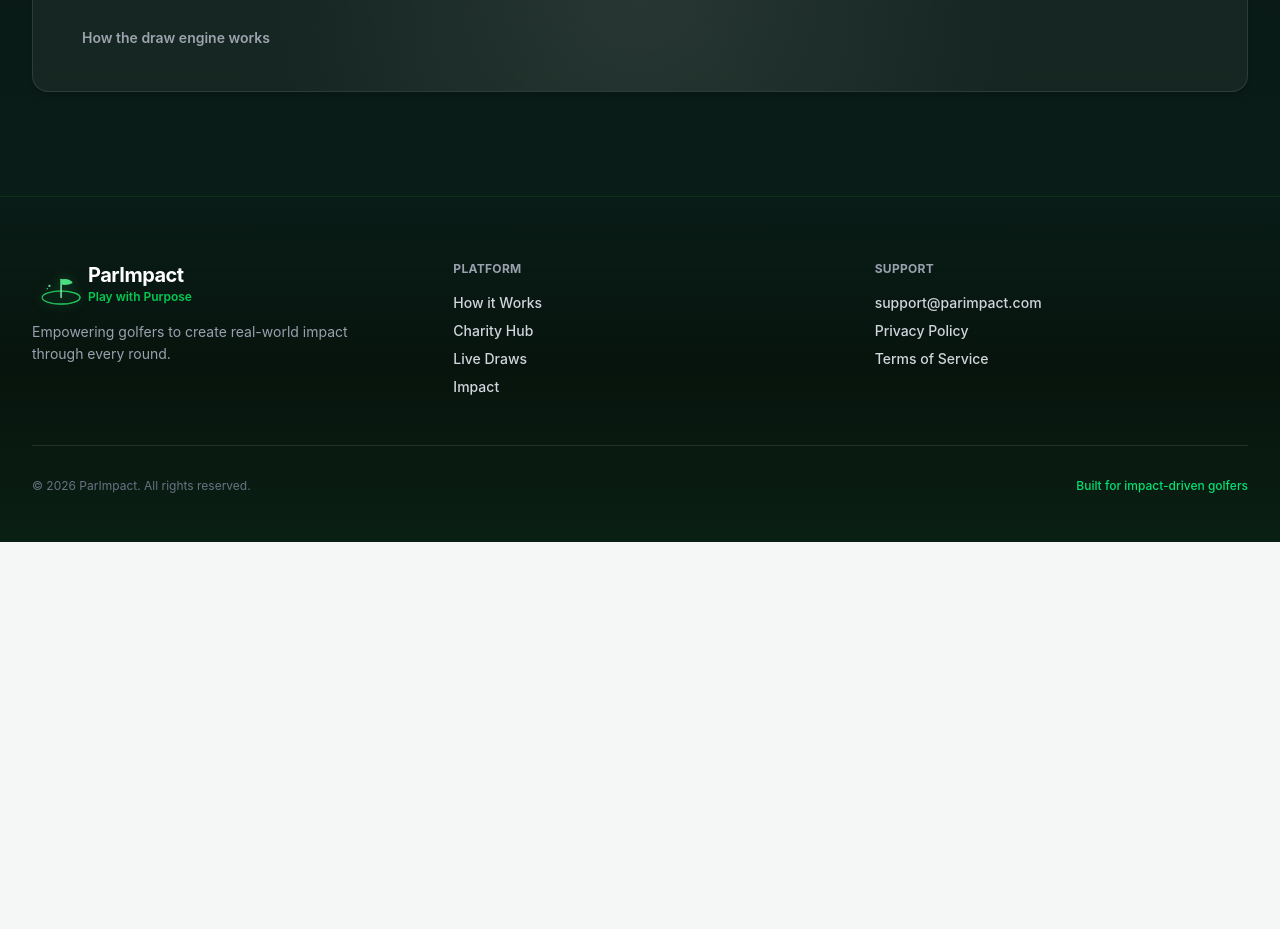
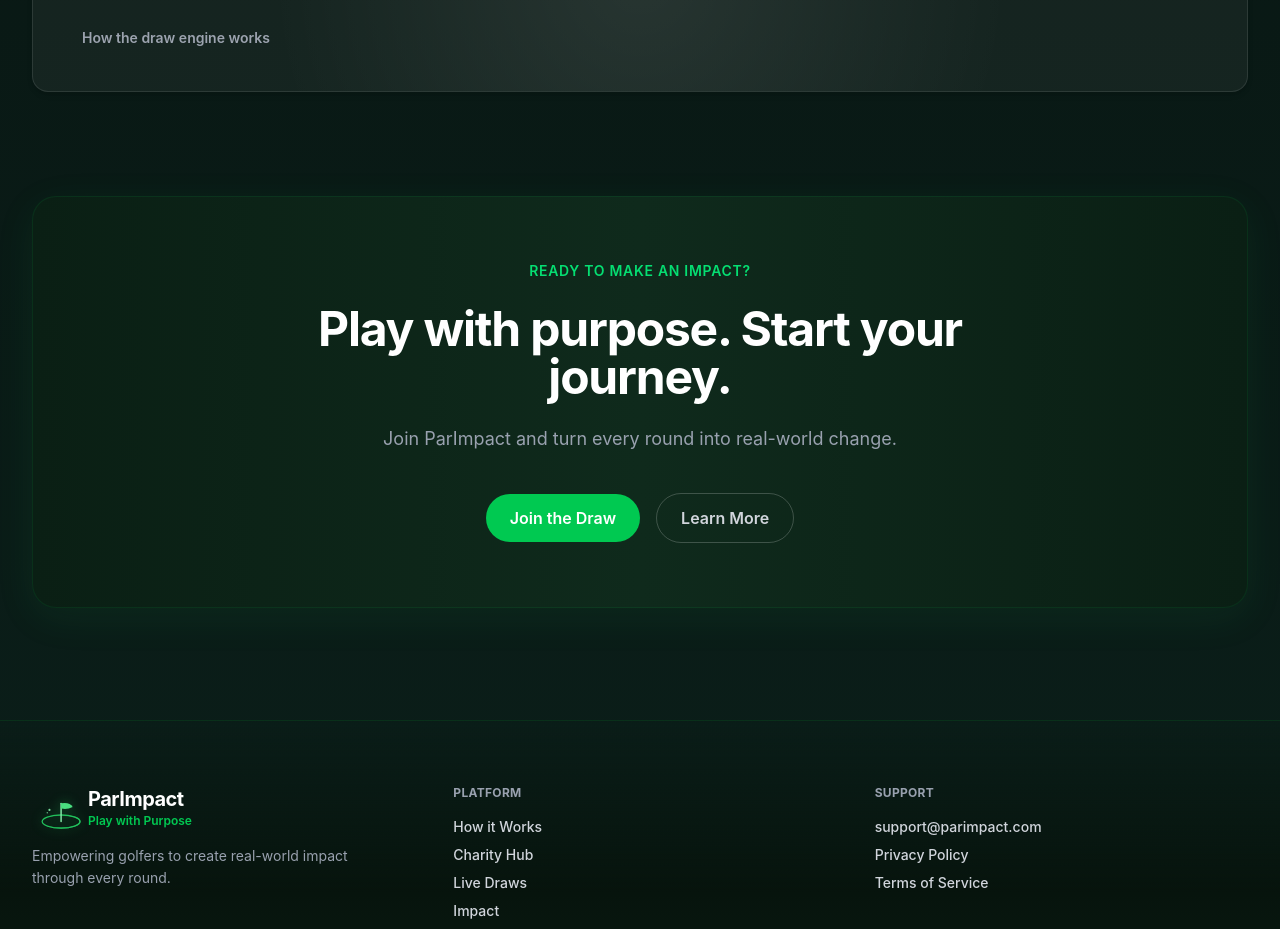
Before and after one commit to ayushguptakr/ParImpact, a React (Vite) app in the folder client/: page / in a window 1280 px wide. Shown: the part 1260-2189 px from the top of the page. Before the commit the page ends 1802 px from the top, so only its background shows below. Built offline with nearby package versions, Linux system fonts and the light colour scheme; no server answers.

Commit message:
feat: implement AppShell layout component with integrated CTASection

```diff
--- a/client/src/components/layout/AppShell.jsx
+++ b/client/src/components/layout/AppShell.jsx
@@ -1,3 +1,4 @@
+import CTASection from "./CTASection";
 import Footer from "./Footer";
 
 const AppShell = ({ children }) => {
@@ -6,6 +7,7 @@
       <main className="flex-1 px-6 py-8 md:px-8 md:py-10">
         <div className="mx-auto max-w-7xl">{children}</div>
       </main>
+      <CTASection />
       <Footer />
     </div>
   );
--- /dev/null
+++ b/client/src/components/layout/CTASection.jsx
@@ -0,0 +1,44 @@
+import { Link } from "react-router-dom";
+
+function CTASection() {
+  return (
+    <div className="mx-auto w-full max-w-7xl px-6 md:px-8">
+      <section className="mb-12 mt-16 flex flex-col items-center justify-center overflow-hidden rounded-3xl border border-gray-200 bg-white px-8 py-12 text-center shadow-md animate-[pi-fade-in_0.8s_ease-out_forwards] transition-all duration-300 dark:border-green-500/10 dark:bg-gradient-to-r dark:from-[#0a1f14] dark:via-[#0f2a1c] dark:to-[#0a1f14] dark:shadow-[0_10px_40px_rgba(34,197,94,0.08)] md:px-12 md:py-16">
+        <div className="relative z-10 flex flex-col items-center space-y-6">
+          {/* Label */}
+          <span className="text-sm font-semibold uppercase tracking-wider text-green-600 dark:text-green-400">
+            Ready to make an impact?
+          </span>
+
+          {/* Main Heading */}
+          <h2 className="max-w-2xl text-3xl font-bold tracking-tight text-gray-900 md:text-4xl lg:text-5xl dark:text-white">
+            Play with purpose. Start your journey.
+          </h2>
+
+          {/* Supporting Text */}
+          <p className="max-w-xl text-base text-gray-600 dark:text-gray-400 md:text-lg">
+            Join ParImpact and turn every round into real-world change.
+          </p>
+
+          {/* Buttons */}
+          <div className="mt-4 flex w-full flex-col items-center gap-4 sm:w-auto sm:flex-row">
+            <Link
+              to="/#join"
+              className="w-full rounded-full bg-green-500 px-6 py-3 text-base font-semibold text-white transition-all duration-200 hover:scale-105 hover:bg-green-600 sm:w-auto"
+            >
+              Join the Draw
+            </Link>
+            <Link
+              to="/#how-it-works"
+              className="w-full rounded-full border border-gray-300 px-6 py-3 text-base font-semibold text-gray-700 transition-all duration-200 hover:scale-105 hover:border-green-500 dark:border-white/20 dark:text-gray-300 dark:hover:border-green-400 sm:w-auto"
+            >
+              Learn More
+            </Link>
+          </div>
+        </div>
+      </section>
+    </div>
+  );
+}
+
+export default CTASection;
```
